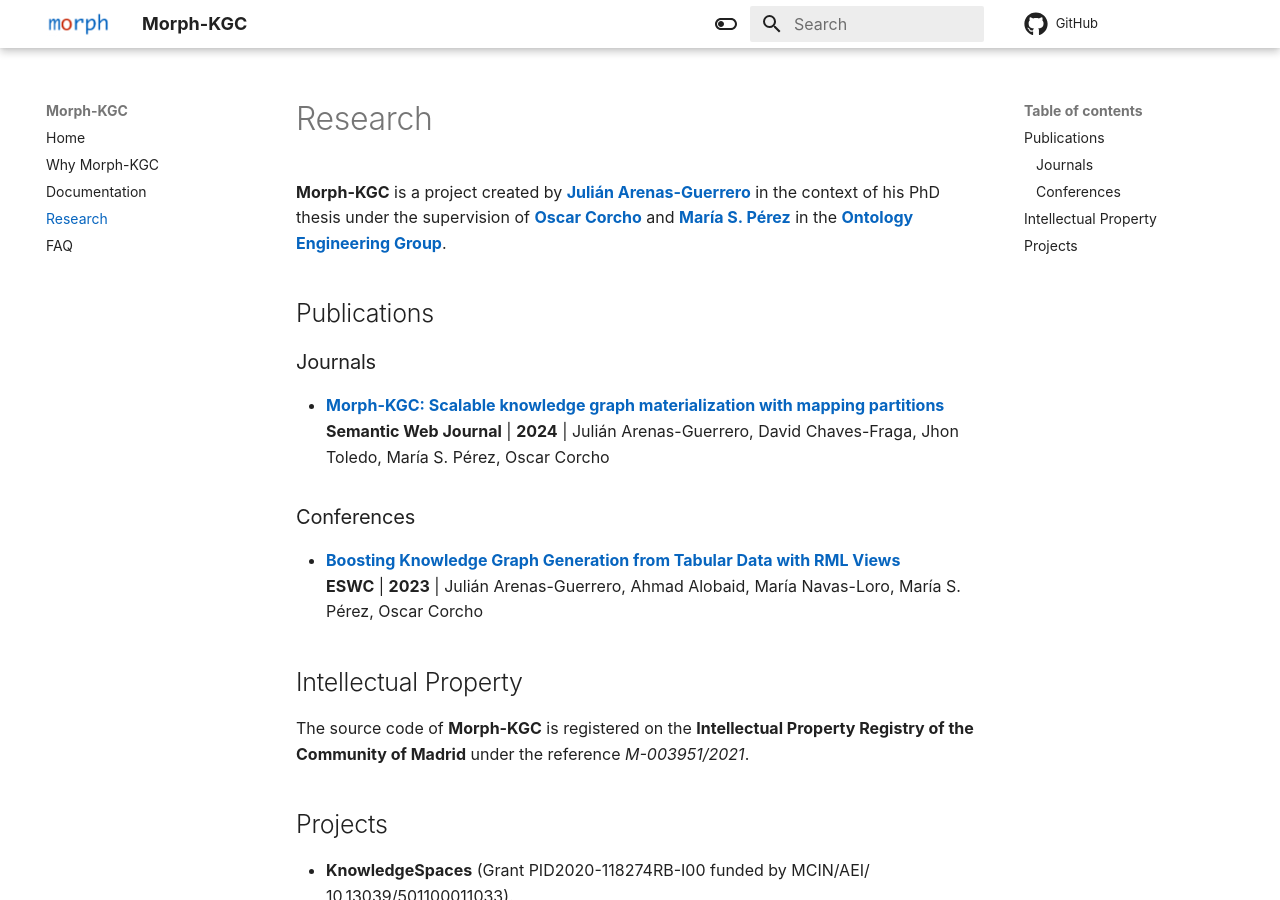
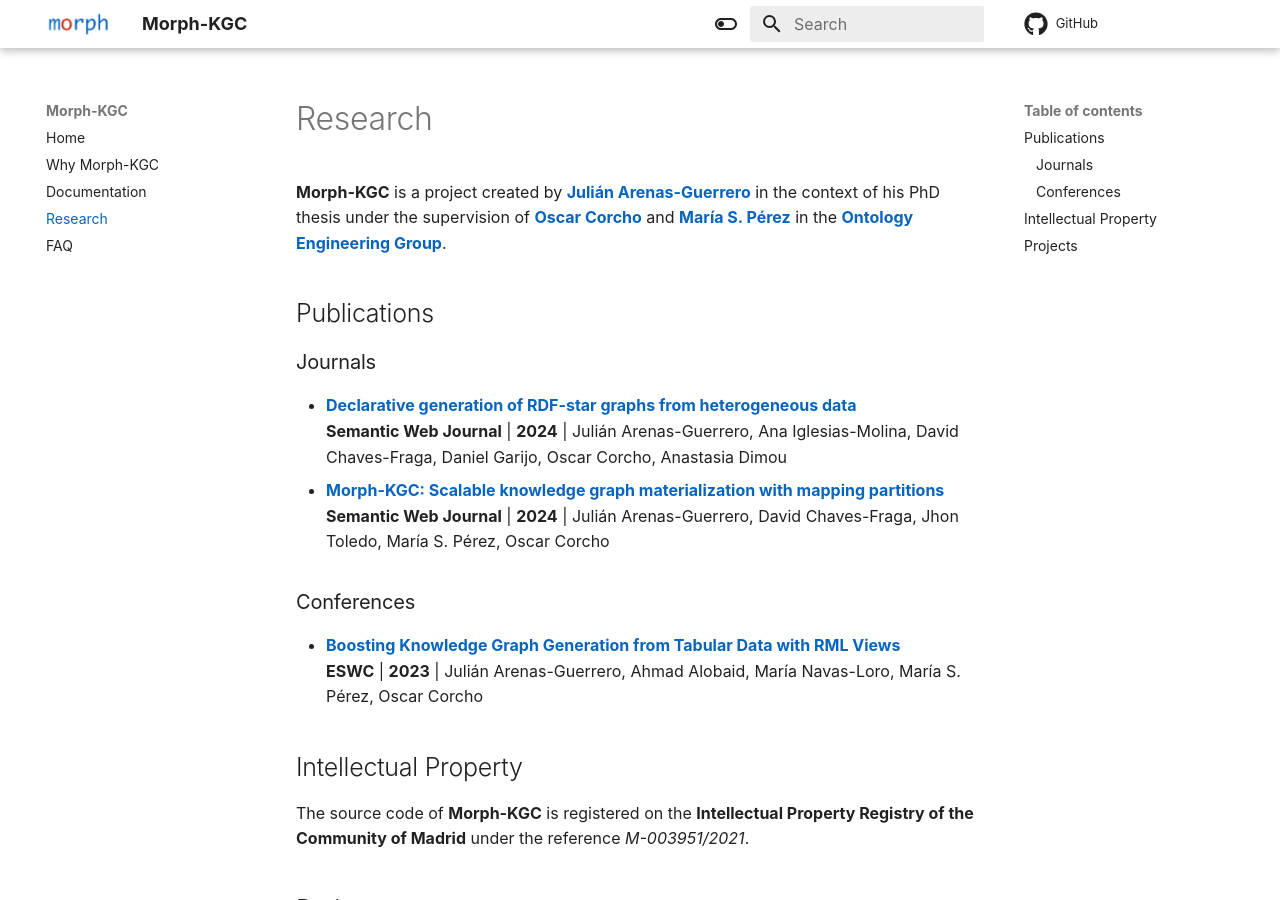
Before and after one commit to morph-kgc/morph-kgc-docs, an MkDocs documentation site: the page built from docs/research.md, in a window 1280 px wide and 900 px high. Built offline with MkDocs 1.6.1 and Material for MkDocs 9.7.7, drawn with Linux system fonts in a browser that asks for light colours; comment, search, counter and statistics services are not loaded.

Commit message:
Add SWJ RDF-star paper

```diff
--- a/docs/research.md
+++ b/docs/research.md
@@ -6,7 +6,9 @@
 
 ### Journals
 
-- **[Morph-KGC: Scalable knowledge graph materialization with mapping partitions](https://content.iospress.com/download/semantic-web/sw223135?id=semantic-web%2Fsw223135)**
+- **[Declarative generation of RDF-star graphs from heterogeneous data](https://www.doi.org/10.3233/SW-243602)**
+**Semantic Web Journal** | **2024** | Julián Arenas-Guerrero, Ana Iglesias-Molina, David Chaves-Fraga, Daniel Garijo, Oscar Corcho, Anastasia Dimou
+- **[Morph-KGC: Scalable knowledge graph materialization with mapping partitions](https://www.doi.org/10.3233/SW-223135)**
 **Semantic Web Journal** | **2024** | Julián Arenas-Guerrero, David Chaves-Fraga, Jhon Toledo, María S. Pérez, Oscar Corcho
 
 ### Conferences
```
